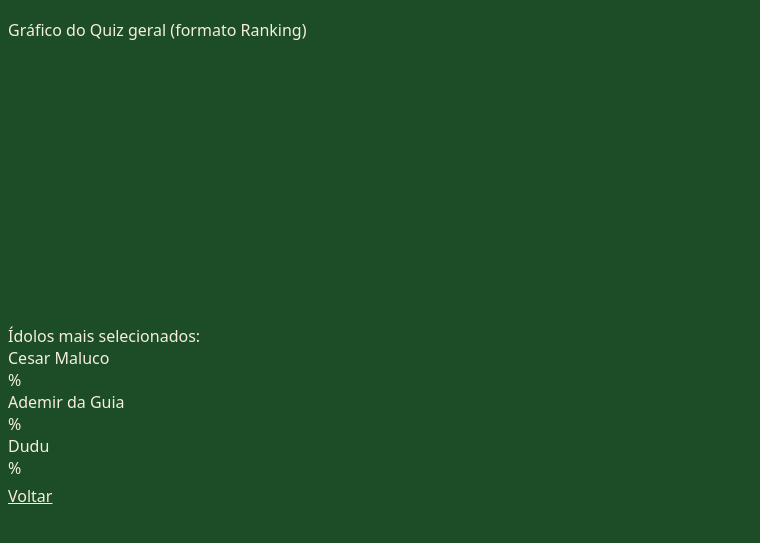
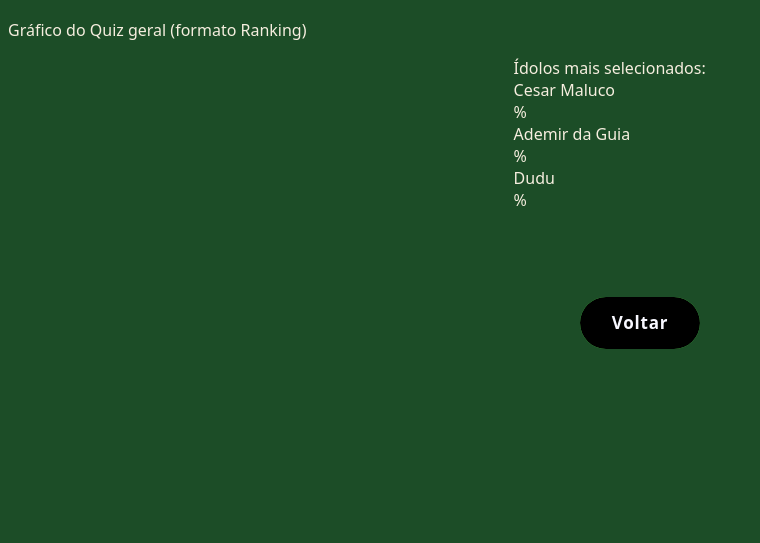
Before and after one commit to MatheusBevilaqua/Projeto-Individual, a website: page public/dashboard/resultados.html in a window 1280 px wide. Shown: the part 67-610 px from the top of the page, without its empty margins (0-760 px from the left). Drawn offline with nearby package versions, Linux system fonts and the light colour scheme; no server answers.

Commit message:
Ulltimas alterações

```diff
--- a/public/css/lobby.css
+++ b/public/css/lobby.css
@@ -13,11 +13,6 @@ body {
     max-width: 1200px;
     margin: 0 auto;
     padding: 0 20px;
-}
-
-header {
-    background-color: #F6EEDF;
-    padding: 20px 0;
 }
 
 .nav {
--- a/public/css/resultados.css
+++ b/public/css/resultados.css
@@ -4,8 +4,12 @@ body {
     font-family: system-ui, -apple-system, BlinkMacSystemFont, 'Segoe UI', Roboto, Oxygen, Ubuntu, Cantarell, 'Open Sans', 'Helvetica Neue', sans-serif ;
 }
 
+.father-barra-idols{
+  display: flex;
+}
+
  .grafico {
-    width: 50vw;  /* 50% da largura da tela */
+    flex: 2;
     height: 30vh; /* 30% da altura da tela */
   }
 
@@ -13,6 +17,66 @@ body {
     height: 20vh;
     justify-content: space-between;
     align-items: center;
-    width: 50vh;
+    flex: 3;
 
   }
+
+  .link-space-back{
+    width: 100%;
+    display: flex;
+    justify-content: center;
+    align-items: center;
+  }
+
+  /* From Uiverse.io by BHARGAVPATEL1244 */
+button {
+  outline: none;
+  cursor: pointer;
+  border: none;
+  padding: 0.9rem 2rem;
+  margin: 0;
+  font-family: inherit;
+  font-size: inherit;
+  position: relative;
+  display: inline-block;
+  letter-spacing: 0.05rem;
+  font-weight: 700;
+  font-size: 17px;
+  border-radius: 500px;
+  overflow: hidden;
+  background: #66ff66;
+  color: ghostwhite;
+ }
+
+ button span {
+  position: relative;
+  z-index: 10;
+  transition: color 0.4s;
+ }
+
+ button:hover span {
+  color: black;
+ }
+
+ button::before,
+ button::after {
+  position: absolute;
+  top: 0;
+  left: 0;
+  width: 100%;
+  height: 100%;
+  z-index: 0;
+ }
+
+ button::before {
+  content: "";
+  background: #000;
+  width: 120%;
+  left: -10%;
+  transform: skew(30deg);
+  transition: transform 0.4s cubic-bezier(0.3, 1, 0.8, 1);
+ }
+
+ button:hover::before {
+  transform: translate3d(100%, 0, 0);
+ }
--- a/public/dashboard/resultados.html
+++ b/public/dashboard/resultados.html
@@ -14,7 +14,8 @@
 <body onload="listar(), buscarPorcentagem()">
 
   <h1 style="align-items: center;">Resultados</h1>
-  Gráfico do Quiz geral (formato Ranking)
+  <p>Gráfico do Quiz geral (formato Ranking)</p>
+  <div class="father-barra-idols">
     <div class="grafico">
       <canvas id="barra"></canvas>
     </div>
@@ -31,13 +32,23 @@
       <span id="dudu"></span>%
 
     </div>
+  </div>
 
-  <a href="./tela_jogos.html" style="color: #F6EEDF;">Voltar</a>
+
+  <div class="link-space-back">
+    <button onclick="voltar()"> <span>Voltar</span>
+    </button>
+    <!-- <a href="./tela_jogos.html" style="color: #F6EEDF;" class="link-back">Voltar</a> -->
+  </div>
 
 </body>
 
 </html>
 <script>
+
+  function voltar(){
+    window.location.href="./tela_jogos.html"
+  }
 
   function buscarPorcentagem() {
 
@@ -56,7 +67,6 @@
           cesar.innerHTML = Ademir.toFixed()
           dudu.innerHTML = Dudu.toFixed()
           ademir.innerHTML = Cesar.toFixed()
-
 
         });
       } else {
```
Also changed, not shown: public/login.html (+0 -1 lines), src/models/graficoModel.js (+0 -11 lines). Lines whose indentation alone changed are shown as unchanged.
